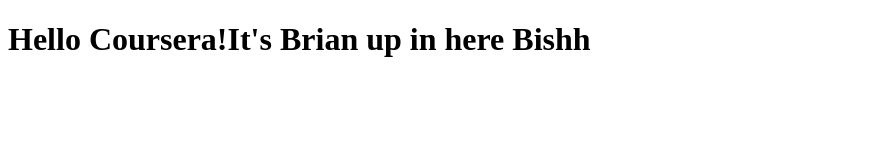
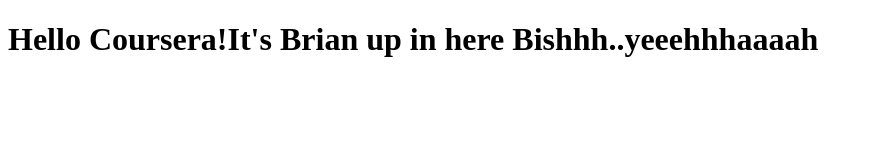
Before and after one commit to Dileactt/coursera-test, a plain HTML site: page site/index.html in a window 1280 px wide. Shown: the whole page, without its empty margins (0-873 px from the left). Drawn offline with Linux system fonts and the light colour scheme.

Commit message:
Slight Change

```diff
--- a/site/index.html
+++ b/site/index.html
@@ -4,6 +4,6 @@
     <title>Hello Coursera!</title>
 </head>
 <body>
-<h1>Hello Coursera!It's Brian up in here Bishh</h1>
+<h1>Hello Coursera!It's Brian up in here Bishhh..yeeehhhaaaah</h1>
 </body>
 </html>
```
